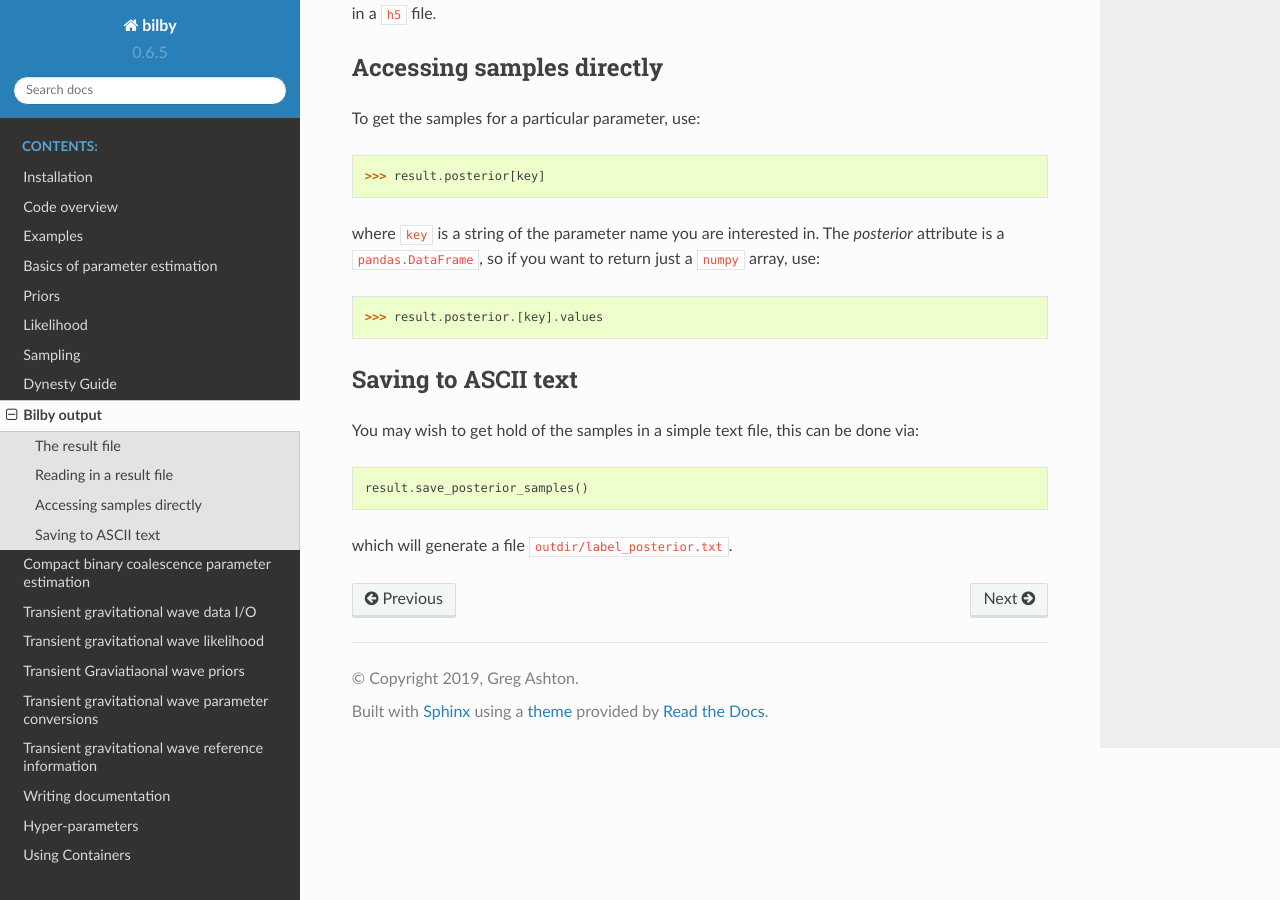
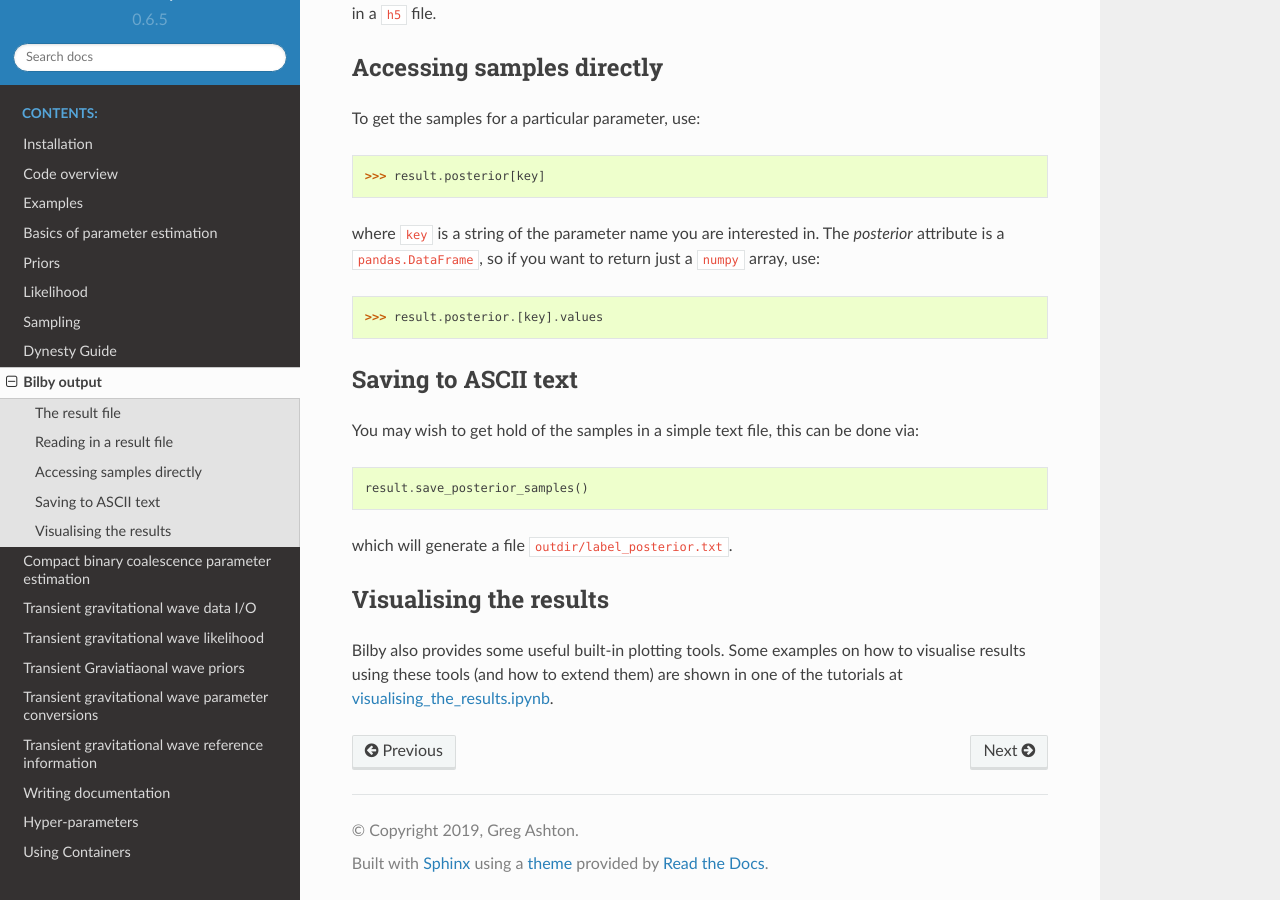
Before and after one commit to bilby-dev/bilby, a Sphinx documentation site: the page built from docs/bilby-output.txt, in a window 1280 px wide and 900 px high, scrolled down 1420 px. Built offline with Sphinx 7.4.7 and the Read the Docs theme 2.0.0, drawn with Linux system fonts in a browser that asks for light colours; the version number is read from the project's files by our own code.

Commit message:
Update bilby-output.txt

```diff
--- a/docs/bilby-output.txt
+++ b/docs/bilby-output.txt
@@ -95,3 +95,10 @@ done via::
    result.save_posterior_samples()
 
 which will generate a file :code:`outdir/label_posterior.txt`.
+
+
+Visualising the results
+--------------------
+Bilby also provides some useful built-in plotting tools. Some examples on how
+to visualise results using these tools (and  how to extend them) are shown in
+one of the tutorials at `visualising_the_results.ipynb  <https://en.wikipedia.org/wiki/JSON>`_.
```
